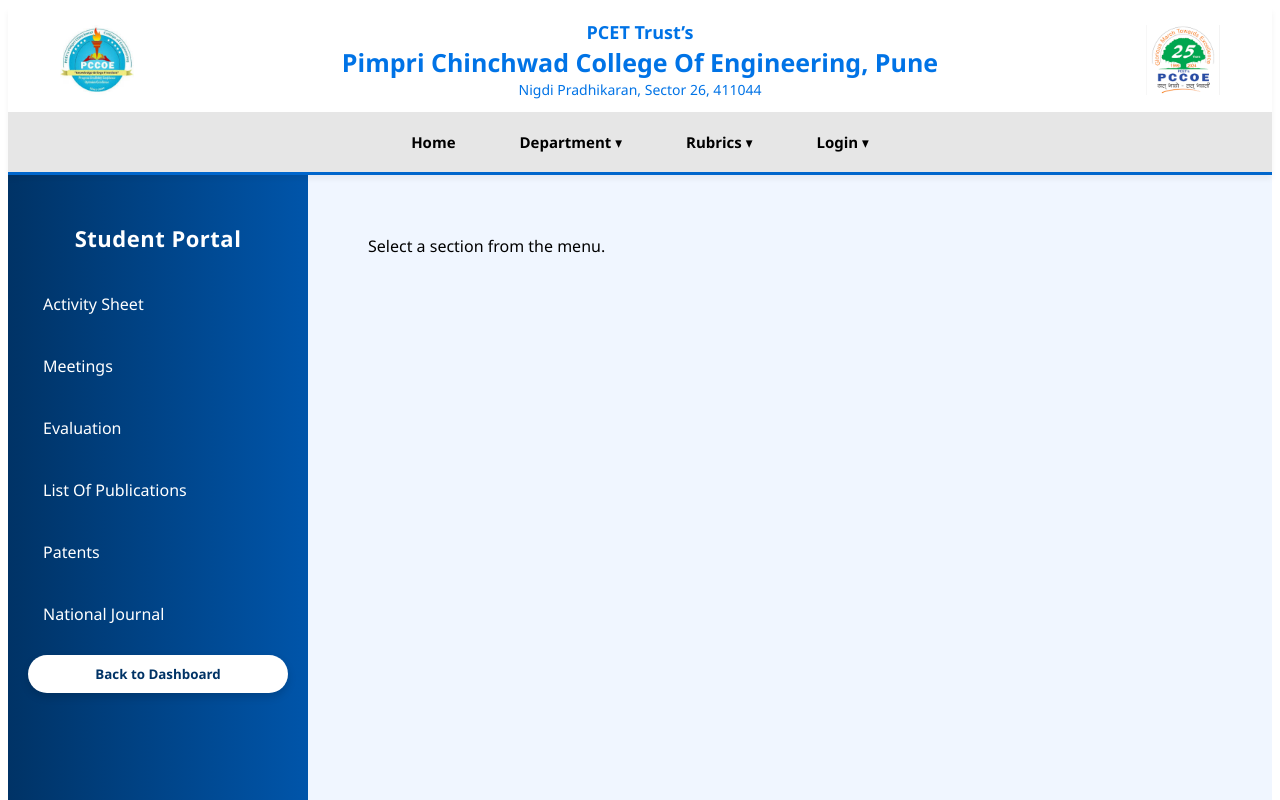
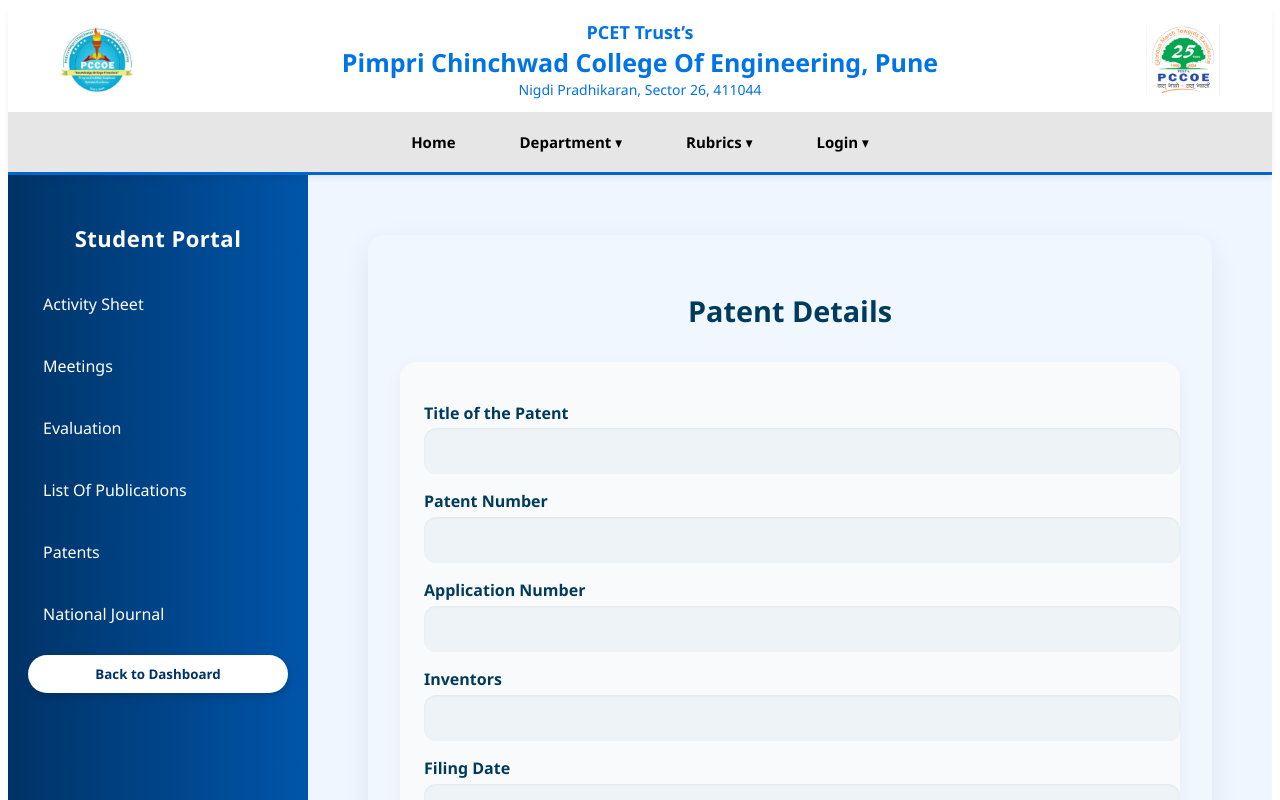
Before and after one commit to PradnyaKulkarni2005/ProjectDiary, a React (Vite) app: page /student-dashboard in a window 1280 px wide. Both pictures are taken after a click on the element "Patents". Shown: the top 800 px of the page. Built offline with nearby package versions, Linux system fonts and the light colour scheme; a web font is replaced by a local one.

Commit message:
added patents component

```diff
--- /dev/null
+++ b/src/Student/Patents.css
@@ -0,0 +1,97 @@
+.patents-container {
+  background-color: #f0f7ff;
+  border-radius: 16px;
+  padding: 2rem;
+  max-width: 900px;
+  margin: auto;
+  box-shadow: 0 10px 30px rgba(0, 0, 0, 0.07);
+}
+
+.section-title {
+  font-size: 1.8rem;
+  text-align: center;
+  color: #003b5c;
+  font-weight: bold;
+  margin-bottom: 2rem;
+}
+
+.patent-form {
+  background: #f8fafc;
+  border-radius: 16px;
+  padding: 1.5rem;
+  margin-bottom: 2rem;
+  box-shadow: 0 6px 16px rgba(0, 0, 0, 0.05);
+  transition: all 0.3s ease;
+}
+
+label {
+  display: block;
+  margin-top: 1rem;
+  font-weight: 600;
+  color: #003b5c;
+}
+
+input[type='text'],
+input[type='date'],
+select,
+textarea {
+  width: 100%;
+  padding: 0.75rem;
+  margin-top: 0.3rem;
+  border-radius: 12px;
+  border: none;
+  background-color: #eef3f8;
+  box-shadow: inset 0 1px 3px rgba(0, 0, 0, 0.05);
+  transition: all 0.2s ease;
+  font-size: 1rem;
+}
+
+input:focus,
+textarea:focus,
+select:focus {
+  outline: none;
+  box-shadow: 0 0 0 3px rgba(0, 188, 212, 0.2);
+}
+
+textarea {
+  min-height: 80px;
+  resize: vertical;
+}
+
+.add-button {
+  background-color: #00acc1;
+  color: white;
+  padding: 12px 20px;
+  border-radius: 12px;
+  border: none;
+  font-weight: bold;
+  font-size: 1rem;
+  cursor: pointer;
+  display: block;
+  margin: 0 auto;
+  transition: background 0.3s ease;
+}
+
+.add-button:hover {
+  background-color: #0097a7;
+}
+
+@keyframes fadeIn {
+  from { opacity: 0; transform: translateY(20px); }
+  to { opacity: 1; transform: translateY(0); }
+}
+
+.animate-fade-in {
+  animation: fadeIn 0.4s ease;
+}
+
+/* Responsive */
+@media (max-width: 768px) {
+  .patents-container {
+    padding: 1rem;
+  }
+
+  .section-title {
+    font-size: 1.4rem;
+  }
+}
--- /dev/null
+++ b/src/Student/Patents.jsx
@@ -0,0 +1,81 @@
+import React, { useState } from 'react';
+import './Patents.css';
+
+export default function Patents() {
+  const [patents, setPatents] = useState([
+    {
+      title: '',
+      patentNumber: '',
+      applicationNumber: '',
+      inventors: '',
+      filingDate: '',
+      status: 'Filed',
+      office: '',
+      description: '',
+    },
+  ]);
+
+  const handleChange = (index, e) => {
+    const { name, value } = e.target;
+    const updated = [...patents];
+    updated[index][name] = value;
+    setPatents(updated);
+  };
+
+  const addPatent = () => {
+    setPatents([
+      ...patents,
+      {
+        title: '',
+        patentNumber: '',
+        applicationNumber: '',
+        inventors: '',
+        filingDate: '',
+        status: 'Filed',
+        office: '',
+        description: '',
+      },
+    ]);
+  };
+
+  return (
+    <div className="patents-container">
+      <h2 className="section-title">Patent Details</h2>
+
+      {patents.map((patent, index) => (
+        <div key={index} className="patent-form animate-fade-in">
+          <label>Title of the Patent</label>
+          <input type="text" name="title" value={patent.title} onChange={(e) => handleChange(index, e)} />
+
+          <label>Patent Number</label>
+          <input type="text" name="patentNumber" value={patent.patentNumber} onChange={(e) => handleChange(index, e)} />
+
+          <label>Application Number</label>
+          <input type="text" name="applicationNumber" value={patent.applicationNumber} onChange={(e) => handleChange(index, e)} />
+
+          <label>Inventors</label>
+          <input type="text" name="inventors" value={patent.inventors} onChange={(e) => handleChange(index, e)} />
+
+          <label>Filing Date</label>
+          <input type="date" name="filingDate" value={patent.filingDate} onChange={(e) => handleChange(index, e)} />
+
+          <label>Status</label>
+          <select name="status" value={patent.status} onChange={(e) => handleChange(index, e)}>
+            <option value="Filed">Filed</option>
+            <option value="Published">Published</option>
+            <option value="Granted">Granted</option>
+            <option value="Rejected">Rejected</option>
+          </select>
+
+          <label>Patent Office</label>
+          <input type="text" name="office" value={patent.office} onChange={(e) => handleChange(index, e)} />
+
+          <label>Abstract / Description</label>
+          <textarea name="description" value={patent.description} onChange={(e) => handleChange(index, e)} placeholder="Brief abstract of the invention..." />
+        </div>
+      ))}
+
+      <button className="add-button" onClick={addPatent}>+ Add Another Patent</button>
+    </div>
+  );
+}
--- a/src/Student/StudentDashboard.jsx
+++ b/src/Student/StudentDashboard.jsx
@@ -3,6 +3,7 @@
 import './StudentDashboard.css';
 import ActivitySheet from './ActivitySheet';
 import ListOfPublications from './ListOfPublications';
+import Patents from './Patents';
 
 
 const menuItems = [
@@ -23,6 +24,9 @@
         return <ActivitySheet />;
       case 'List Of Publications':
         return <ListOfPublications />;
+      case 'Patents':
+        return <Patents />;
+
 
       default:
         return <div>Select a section from the menu.</div>;
```
